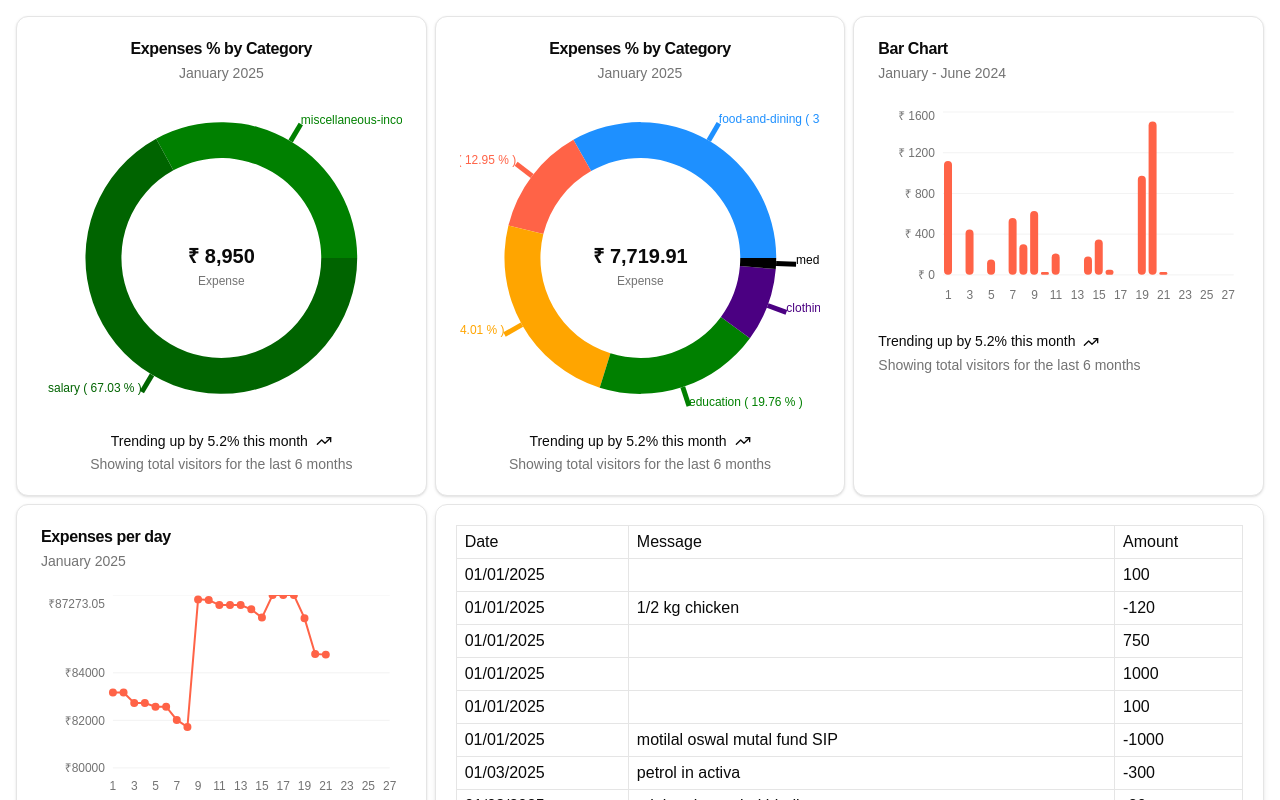
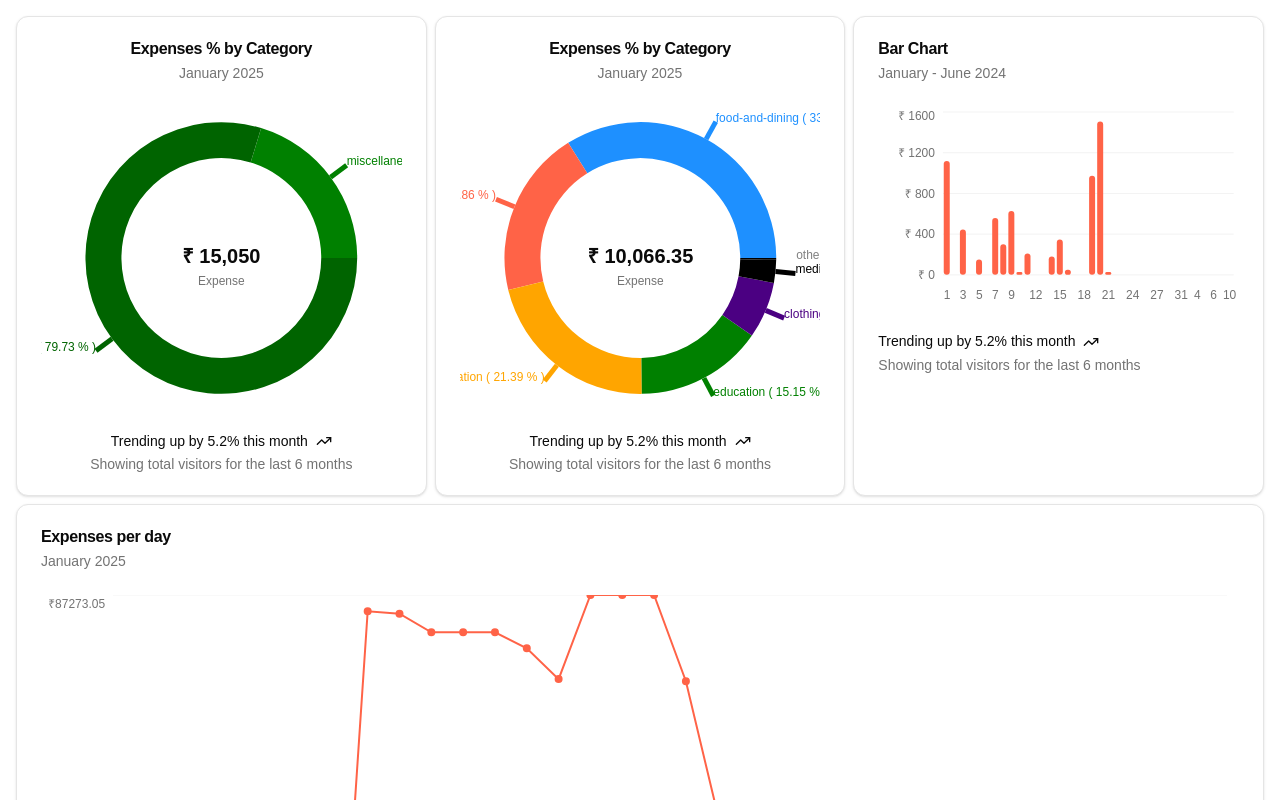
Before and after one commit to tanmayvaij/koshmate, a Next.js app: page / in a window 1280 px wide. Shown: the top 800 px of the page. Built offline with nearby package versions, Linux system fonts and the light colour scheme.

Commit message:
added new data
Signed-off-by: Tanmay Vaij <tanmayvaij22@gmail.com>

```diff
--- a/src/app/page.tsx
+++ b/src/app/page.tsx
@@ -10,13 +10,12 @@ const Page = () => {
       <IncomeDistributionPieChart />
       <ExpenseDistributionPieChart />
       <ExpenseBarChart />
-
-      <ExpenseLineChart />
-
-      <div className="col-span-2 row-span-1">
-      <Transactions />
+      <div className="col-span-3">
+        <ExpenseLineChart />
       </div>
-
+      <div className="col-span-3">
+        <Transactions />
+      </div>
     </div>
   );
 };
--- a/src/components/custom/ExpenseLineChart.tsx
+++ b/src/components/custom/ExpenseLineChart.tsx
@@ -20,16 +20,22 @@ import {
 import { transactions } from "@/data";
 
 export function ExpenseLineChart() {
-  const allDatesAmount: ExpenseMap = {};
-  const currDate = new Date().getDate();
-  for (let i = 1; i <= currDate; i++)
-    allDatesAmount[new Date(2025, 0, i).toDateString()] = 0;
+
+  const startDate = new Date(2025, 0, 1);
+  const currentDate = new Date()
+
+  const testAllDatesAmount: ExpenseMap = {}
+
+  while ( startDate < currentDate ) {
+    testAllDatesAmount[startDate.toDateString()] = 0
+    startDate.setDate(startDate.getDate() + 1)
+  }
 
   const summarizedData = Object.entries(
     transactions.reduce((acc, { date, amount }) => {
       acc[new Date(date).toDateString()] += amount;
       return acc;
-    }, allDatesAmount)
+    }, testAllDatesAmount)
   ).map(([date, amount]) => ({
     name: Number(date.split(" ")[2]),
     value: amount,
--- a/src/components/custom/Transactions.tsx
+++ b/src/components/custom/Transactions.tsx
@@ -2,7 +2,7 @@ import { transactions } from "@/data";
 
 export function Transactions() {
   return (
-    <div className="shadow-md rounded-xl border h-[500px] overflow-y-scroll p-5">
+    <div className="shadow-md rounded-xl border  overflow-y-scroll p-5">
       <table className="w-full">
         <thead>
           <tr>
--- a/src/data/index.ts
+++ b/src/data/index.ts
@@ -180,7 +180,7 @@ export const transactions = [
     message: "activa no parking challan",
   },
   {
-    amount:  -120,
+    amount: -120,
     type: "food-and-dining",
     date: "01/19/2025",
     message: "1/2 kg chicken",
@@ -207,48 +207,144 @@ export const transactions = [
     amount: -229,
     type: "food-and-dining",
     date: "01/23/2025",
-    message: "street cafe pizza"
+    message: "street cafe pizza",
   },
   {
     amount: -180,
     type: "food-and-dining",
     date: "01/24/2025",
-    message: "pradeep farshan"
+    message: "pradeep farshan",
   },
   {
     amount: -68,
     type: "food-and-dining",
     date: "01/24/2025",
-    message: "4 ladi pav"
+    message: "4 ladi pav",
   },
   {
     amount: -30,
     type: "food-and-dining",
     date: "01/24/2025",
-    message: "250 gm matki"
+    message: "250 gm matki",
   },
   {
     amount: -300,
     type: "transportation",
     date: "01/25/2025",
-    message: "activa petrol"
+    message: "activa petrol",
   },
   {
     amount: -10,
     type: "transportation",
     date: "01/25/2025",
-    message: "okinawa tire air"
+    message: "okinawa tire air",
   },
   {
     amount: -40,
     type: "food-and-dining",
     date: "01/26/2025",
-    message: "wheat flour"
+    message: "wheat flour",
   },
   {
-    amount: -176,
+    amount: -88,
     type: "food-and-dining",
     date: "01/27/2025",
-    message: "eat club panner tikka"
+    message: "eat club panner tikka",
+  },
+  {
+    amount: 100,
+    type: "miscellaneous-income",
+    date: "01/27/2025",
+    message: "",
+  },
+  {
+    amount: -157.5,
+    type: "food-and-dining",
+    date: "01/28/2025",
+    message: "eat club mealfull roll",
+  },
+  {
+    amount: -69,
+    type: "medical",
+    date: "01/28/2025",
+    message: "vicks inhaler",
+  },
+  {
+    amount: -28,
+    type: "food-and-dining",
+    date: "01/29/2025",
+    message: "1/2 liter milk",
+  },
+  {
+    amount: -80,
+    type: "food-and-dining",
+    date: "01/31/2025",
+    message: "pradeep samosa",
+  },
+  {
+    amount: -28,
+    type: "food-and-dining",
+    date: "01/31/2025",
+    message: "1/2 liter milk",
+  },
+  {
+    amount: -105,
+    type: "medical",
+    date: "01/31/2025",
+    message: "himalaya septalin",
+  },
+  {
+    amount: -300,
+    type: "transportation",
+    date: "02/01/2025",
+    message: "activa petrol",
+  },
+  {
+    amount: -28,
+    type: "food-and-dining",
+    date: "02/04/2025",
+    message: "1/2 litre milk",
+  },
+  {
+    amount: 6000,
+    type: "salary",
+    date: "02/04/2025",
+    message: "",
+  },
+  {
+    amount: -408,
+    type: "food-and-dining",
+    date: "02/05/2025",
+    message: "eat sure mojo pizza mania",
+  },
+  {
+    amount: -21.94,
+    type: "others",
+    date: "02/06/2025",
+    message: "banking sms charges",
+  },
+  {
+    amount: -100,
+    type: "food-and-dining",
+    date: "02/06/2025",
+    message: "pradeep sweets, 1 samosa + 4 kachori",
+  },
+  {
+    amount: -28,
+    type: "food-and-dining",
+    date: "02/06/2025",
+    message: "1/2 litre milk",
+  },
+  {
+    amount: -1000,
+    type: "investments",
+    date: "02/08/2025",
+    message: "motilal oswal mutal fund SIP",
+  },
+  {
+    amount: -81,
+    type: "food-and-dining",
+    date: "02/10/2025",
+    message: "3 ladi pav, 1 pav bhaji masala, 10 coffee packets",
   },
 ];
```
